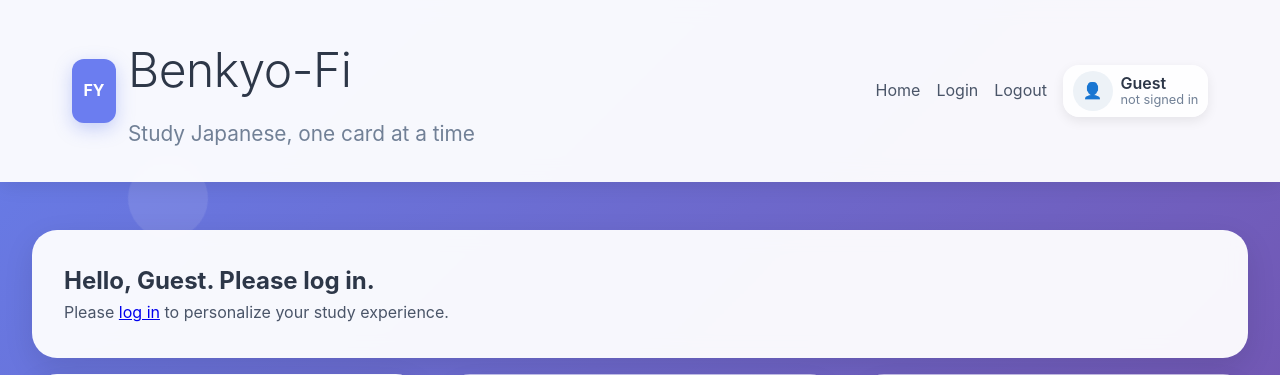
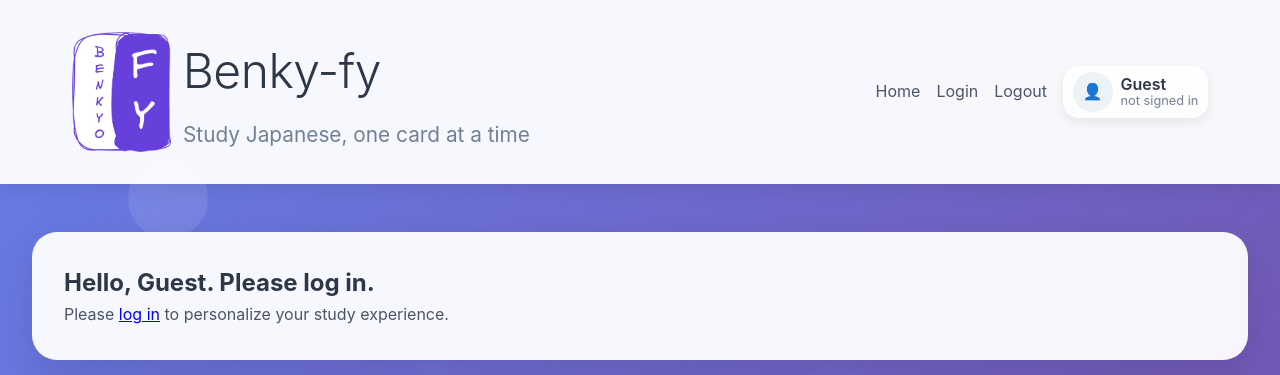
Before and after one commit to rfelixmg/benky-fy, a Flask app: page / in a window 1280 px wide. Shown: the top 375 px of the page. Run offline with Flask 3, Linux system fonts and the light colour scheme.

Commit message:
logo added

```diff
--- a/app/static/css/style.css
+++ b/app/static/css/style.css
@@ -82,13 +82,11 @@ body {
 }
 
 .brand { display: flex; align-items: center; gap: .75rem; }
-.brand-icon {
-	width: 44px; height: 64px; border-radius: 12px;
-	background: #6b7df0;
-	color: #fff;
-	display: grid; place-items: center;
-	font-weight: 700;
-	box-shadow: 0 6px 18px rgba(102, 126, 234, 0.35);
+.brand-logo {
+	height:120px;   /* adjust as needed */
+	width: auto;    /* keeps aspect ratio */
+	object-fit: contain;
+	display: block;
 }
 .brand-text { text-align: left; }
 
@@ -218,4 +216,5 @@ body {
 @media (max-width: 768px) {
 	.main-content { padding: 2rem 1rem; }
 	.main-title { font-size: 2rem; }
+	.brand-logo { height: 56px; } /* new */
 }
--- a/app/templates/base.html
+++ b/app/templates/base.html
@@ -16,9 +16,9 @@
 	<header class="header">
 		<div class="header-container header-flex">
 			<div class="brand">
-				<div class="brand-icon" aria-hidden="true">FY</div>
+				<img class="brand-logo" src="{{ url_for('static', filename='img/logo.png') }}" alt="BenkyFY logo" />
 				<div class="brand-text">
-					<h1 class="main-title">Benkyo-Fi</h1>
+					<h1 class="main-title">Benky-fy</h1>
 					<p class="subtitle">Study Japanese, one card at a time</p>
 				</div>
 			</div>
```
Also changed, not shown: app/static/img/logo.png (added).
